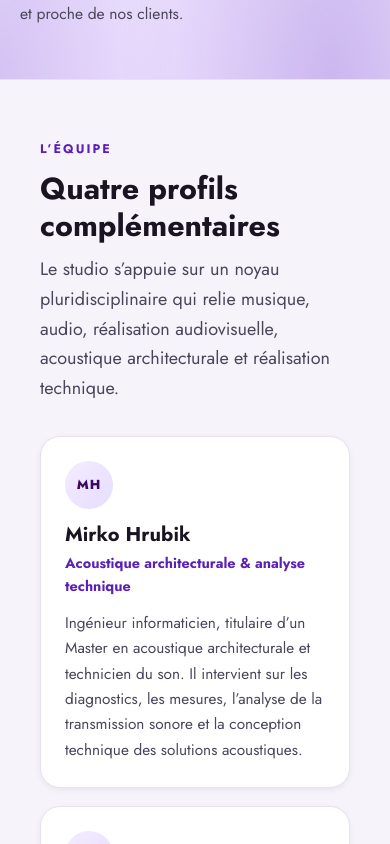
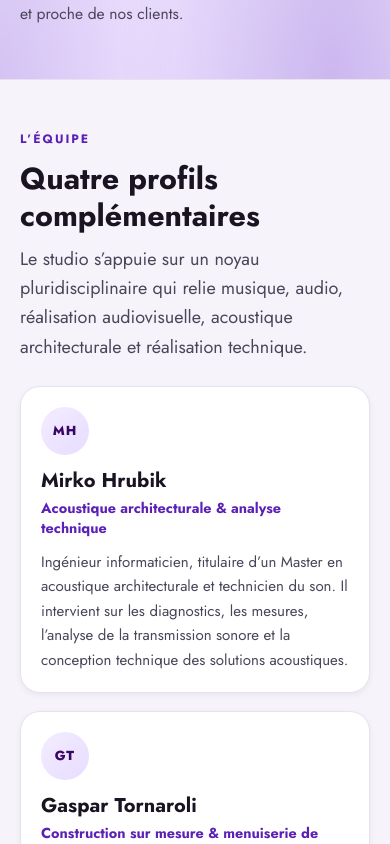
Before and after one commit to twinparadoxmusica/atahualpa-studio, a Next.js app: page /apropos in a window 390 px wide. Shown: the part 1260-2104 px from the top of the page. Built offline with nearby package versions, Linux system fonts and the light colour scheme.

Commit message:
Optimize about team cards for desktop and mobile

```diff
--- a/components/Team/styles.css
+++ b/components/Team/styles.css
@@ -1,5 +1,5 @@
 .about-team {
-  padding: clamp(56px, 8vw, 92px) var(--space-sm);
+  padding: clamp(52px, 7vw, 88px) 0;
   background: var(--surface-muted);
   border-top: 1px solid var(--border-subtle);
   border-bottom: 1px solid var(--border-subtle);
@@ -7,14 +7,14 @@
 
 .about-team__head {
   max-width: 760px;
-  margin-bottom: 32px;
+  margin-bottom: clamp(26px, 4vw, 34px);
 }
 
 .about-team__eyebrow {
   display: inline-block;
   margin-bottom: 12px;
   color: var(--brand-purple);
-  font-size: .78rem;
+  font-size: .76rem;
   font-weight: 700;
   letter-spacing: .16em;
   text-transform: uppercase;
@@ -23,12 +23,14 @@
 .about-team__head h2 {
   text-align: left;
   margin: 0 0 12px;
+  text-wrap: balance;
 }
 
 .about-team__head p {
   max-width: 68ch;
   margin: 0;
   color: var(--text-secondary);
+  line-height: 1.62;
 }
 
 .about-team__grid {
@@ -41,8 +43,9 @@
 }
 
 .about-team__card {
+  min-width: 0;
   margin: 0;
-  padding: 24px;
+  padding: clamp(20px, 2.5vw, 26px);
   background: var(--surface-card);
   border: 1px solid var(--border-subtle);
   border-radius: var(--radius-lg);
@@ -66,6 +69,7 @@
 
 .about-team__card h3 {
   margin: 0 0 5px;
+  text-wrap: balance;
 }
 
 .about-team__role {
@@ -73,6 +77,7 @@
   color: var(--brand-purple);
   font-size: .9rem;
   font-weight: 700;
+  line-height: 1.4;
 }
 
 .about-team__bio {
@@ -84,11 +89,11 @@
 
 .about-team__collaborators {
   display: grid;
-  grid-template-columns: auto 1fr;
+  grid-template-columns: auto minmax(0, 1fr);
   gap: 18px;
   align-items: start;
   margin-top: 22px;
-  padding: 24px;
+  padding: clamp(20px, 3vw, 26px);
   color: white;
   border-radius: var(--radius-lg);
   background:
@@ -111,12 +116,15 @@
 .about-team__collaborators h3 {
   margin: 0 0 7px;
   color: white;
+  text-wrap: balance;
 }
 
 .about-team__collaborators p {
   max-width: 74ch;
   margin: 0;
-  color: rgba(255, 255, 255, .8);
+  color: rgba(255, 255, 255, .82);
+  font-size: .98rem;
+  line-height: 1.62;
 }
 
 @media (min-width: 780px) {
@@ -124,3 +132,33 @@
     grid-template-columns: repeat(2, minmax(0, 1fr));
   }
 }
+
+@media (max-width: 560px) {
+  .about-team {
+    padding: 46px 0 52px;
+  }
+
+  .about-team__head {
+    margin-bottom: 24px;
+  }
+
+  .about-team__card {
+    padding: 20px;
+  }
+
+  .about-team__bio {
+    font-size: .94rem;
+    line-height: 1.62;
+  }
+
+  .about-team__collaborators {
+    grid-template-columns: 1fr;
+    gap: 12px;
+    padding: 20px;
+  }
+
+  .about-team__collaborators-mark {
+    width: 36px;
+    height: 36px;
+  }
+}
```
